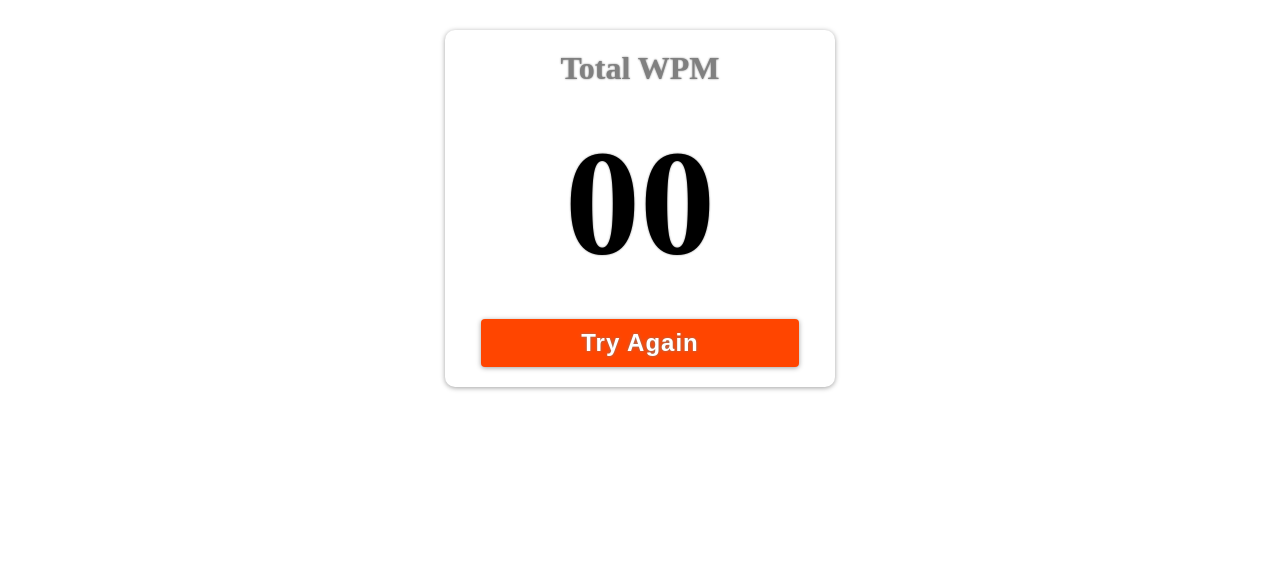
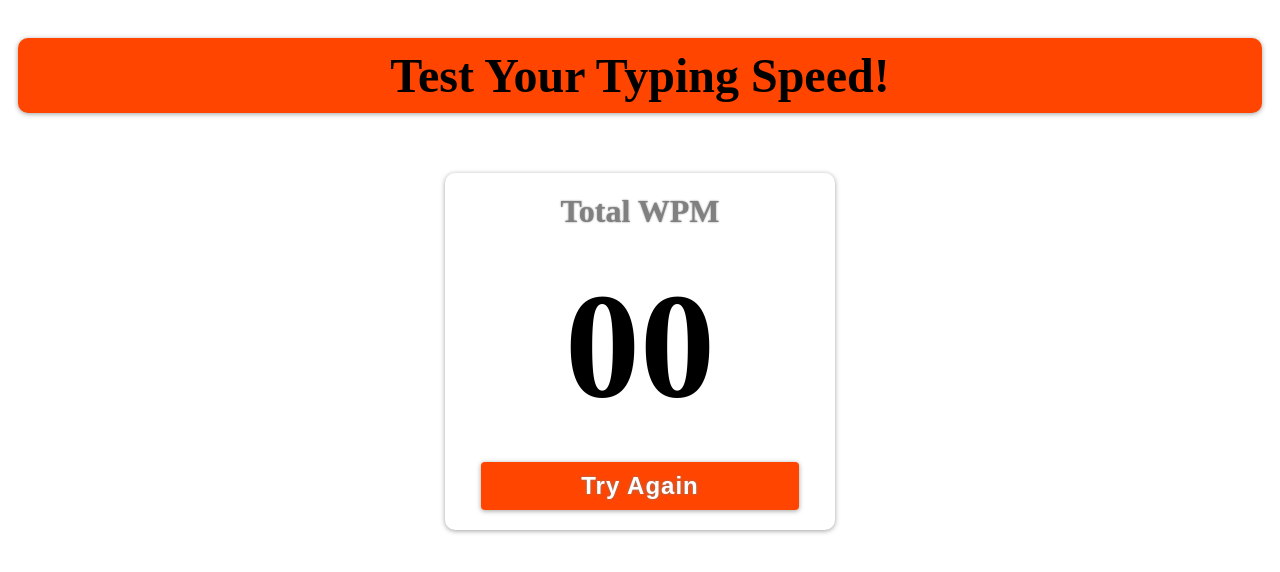
Before and after one commit to sllujaan/typing-test-javascript, a plain HTML site: page typingTest-finish-modules/typingTest-finish.html in a window 1280 px wide. Drawn offline with Linux system fonts and the light colour scheme.

Commit message:
bug fixes.

```diff
--- a/typingTest-finish-modules/typingTest-finish.css
+++ b/typingTest-finish-modules/typingTest-finish.css
@@ -1,12 +1,29 @@
 :root{
     --border-radius: 10px;
+    --border-radius-box: 10px;
 }
 
 body{
+    font-size: x-large;
+    margin-top: 38px;
+    user-select: none;
+}
+
+h1{
+    background-color: orangered;
+    padding: 10px;
+    text-align: center;
+    margin: 10px;
+    -webkit-box-shadow: 0px 1px 5px 0px rgba(161,161,161,1);
+    -moz-box-shadow: 0px 1px 5px 0px rgba(161,161,161,1);
+    box-shadow: 0px 1px 5px 0px rgba(161,161,161,1);
+    border-radius: var(--border-radius-box);
+}
+
+.top-container{
     display: flex;
     justify-content: center;
     align-items: center;
-    min-height: 50vh;
 }
 
 .socre-container {
@@ -16,6 +33,7 @@ body{
     -moz-box-shadow: 0px 1px 5px 0px rgba(161,161,161,1);
     box-shadow: 0px 1px 5px 0px rgba(161,161,161,1);
     border-radius: var(--border-radius);
+    margin-top: 50px;
 }
 
 .score-title{
@@ -31,9 +49,9 @@ body{
     padding: 10px 100px;
     font-weight: bolder;
     font-size: 150px;
-    text-shadow: 0 0 2px gray;
     border-radius: var(--border-radius);
     margin: 10px;
+    text-shadow: 0 0 2px white;
 }
 
 .repeat {
--- a/typingTest-finish-modules/typingTest-finish.html
+++ b/typingTest-finish-modules/typingTest-finish.html
@@ -8,11 +8,14 @@
     <title>Finish</title>
 </head>
 <body>
-    <div class="socre-container">
-        <div class="score-title">Total WPM</div>
-        <div class="score-board">00</div>
-        <div class="repeat">
-            <button onclick="window.location = `../typingTest-start-modules/typingTest-start.html`">Try Again</button>
+    <h1>Test Your Typing Speed!</h1>
+    <div class="top-container">
+        <div class="socre-container">
+            <div class="score-title">Total WPM</div>
+            <div class="score-board">00</div>
+            <div class="repeat">
+                <button onclick="window.location = `../typingTest-start-modules/typingTest-start.html`">Try Again</button>
+            </div>
         </div>
     </div>
 </body>
--- a/typingTest-start-modules/typingTest-start.css
+++ b/typingTest-start-modules/typingTest-start.css
@@ -4,12 +4,32 @@
     --border-radius-btn: 4px;
 }
 
-
 body {
+    /*
     display: flex;
     justify-content: center;
     align-items: center;
-    min-height: 50vh;
+    min-height: 50vh;*/
+    font-size: x-large;
+    margin-top: 38px;
+    user-select: none;
+}
+
+h1{
+    background-color: orangered;
+    padding: 10px;
+    text-align: center;
+    margin: 10px;
+    -webkit-box-shadow: 0px 1px 5px 0px rgba(161,161,161,1);
+    -moz-box-shadow: 0px 1px 5px 0px rgba(161,161,161,1);
+    box-shadow: 0px 1px 5px 0px rgba(161,161,161,1);
+    border-radius: var(--border-radius-box);
+}
+
+.top-container{
+    display: flex;
+    justify-content: center;
+    align-items: center;
 }
 
 .start-container{
@@ -18,6 +38,7 @@ body {
     box-shadow: 0px 1px 5px 0px rgba(161,161,161,1);
     border-radius: var(--border-radius-box);
     padding: 40px;
+    margin-top: 50px;
 }
 
 .btn{
@@ -35,6 +56,7 @@ body {
     text-shadow: 0 0 3px gray;
     font-size: x-large;
     color: white;
+    text-shadow: 0 0 2px white;
 }
 
 .btn:hover {
--- a/typingTest-typing-modules/typingTest-typing.css
+++ b/typingTest-typing-modules/typingTest-typing.css
@@ -4,6 +4,7 @@
     --words-z-index: 10;
     --lines-z-index: 8;
     --border-radius-box: 10px;
+    --app-color-consistent: orangered;
 }
 
 body{
@@ -12,9 +13,11 @@ body{
     justify-content: center;
     align-items: center;
     min-height: 70vh;
+    user-select: none;
 }
 
 h1{
+    background-color: orangered;
     padding: 10px;
     text-align: center;
     margin: 10px;
```
Also changed, not shown: typingTest-start-modules/typingTest-start.html (+4 -1 lines).
